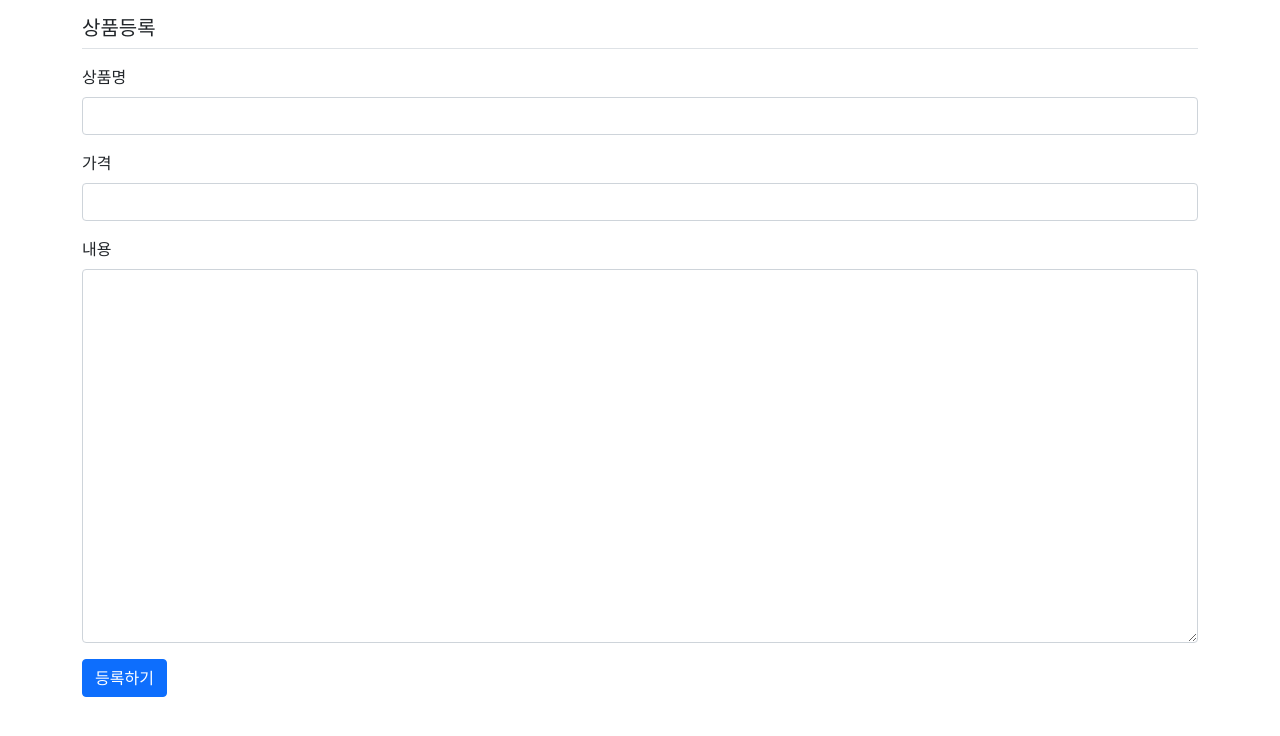
After one commit to wndyd0131/Season_Mall, a Django app: page /SeasonMall/addition/ in a window 1280 px wide. The commit adds this page. Shown: the top 736 px of the page. Run offline with Django 4.2, Linux system fonts and the light colour scheme.

Commit message:
added prdt_add_link, linked to database

```diff
--- /dev/null
+++ b/SeasonMall/forms.py
@@ -0,0 +1,7 @@
+from django import forms
+from SeasonMall.models import Product
+
+class AdditionForm(forms.ModelForm):
+  class Meta:
+    model = Product
+    fields = ['name', 'price', 'content']
--- a/SeasonMall/models.py
+++ b/SeasonMall/models.py
@@ -6,14 +6,23 @@ class User(models.Model):
   pw = models.CharField(max_length=100)
   name = models.CharField(max_length=50)
   email = models.CharField(max_length=30, unique=True)
+  phone_num = models.IntegerField(blank=False)
   created_date = models.DateTimeField()
+
+  def __str__(self):
+    return self.id
 
 class Product(models.Model):
   id = models.BigAutoField(primary_key=True)
-  name = models.CharField(max_length=100)
+  name = models.CharField(max_length=100, blank=False)
   price = models.IntegerField(blank=False)
+  content = models.TextField()
+  created_date = models.DateTimeField()
 
-
+  # image = models.ImageField(upload_to=None, height_field=None,width_field=None,max_length=100)
+  # seller = models.ForeignKey(User, on_delete=models.PROTECT, blank=False)
+  def __str__(self):
+    return self.name
 
 class BuyList(models.Model):
   product = models.ForeignKey(Product, on_delete=models.PROTECT)
--- a/SeasonMall/urls.py
+++ b/SeasonMall/urls.py
@@ -6,4 +6,5 @@ app_name = 'SeasonMall'
 urlpatterns = [
     path('', views.index, name = 'index'),
     path('prdt_mngm/', views.prdt_mngm, name='prdt_mngm'),
+    path('addition/', views.addition, name='addition'),
 ]
--- a/SeasonMall/views.py
+++ b/SeasonMall/views.py
@@ -1,5 +1,8 @@
-from django.shortcuts import render
+from django.shortcuts import render,redirect
 from django.http import HttpResponse
+from django.utils import timezone
+from .forms import AdditionForm
+from .models import User, Product
 # Create your views here.
 def index(request):
   msg = 'hi'
@@ -7,3 +10,18 @@ def index(request):
 
 def prdt_mngm(request):
   return render(request, 'SeasonMall/prdt_mngm.html')
+
+def addition(request): #POST
+  if request.method == 'POST':
+    form = AdditionForm(request.POST)
+    if form.is_valid(): #if valid
+      product = form.save(commit=False)
+      product.created_date = timezone.now()
+      #판매자 정보
+      #이미지 정보
+      product.save()
+      return redirect('SeasonMall:index')
+  else: #GET
+    form = AdditionForm()
+  context = {'form':form}
+  return render(request, 'SeasonMall/prdt_form.html', context)
--- /dev/null
+++ b/templates/SeasonMall/prdt_form.html
@@ -0,0 +1,46 @@
+{% load static %}
+<!doctype html>
+<html lang="ko">
+<head>
+    <!-- Required meta tags -->
+    <meta charset="utf-8">
+    <meta name="viewport" content="width=device-width, initial-scale=1">
+    <!-- Bootstrap CSS -->
+    <link href="https://cdn.jsdelivr.net/npm/bootstrap@5.0.2/dist/css/bootstrap.min.css" rel="stylesheet" integrity="sha384-EVSTQN3/azprG1Anm3QDgpJLIm9Nao0Yz1ztcQTwFspd3yD65VohhpuuCOmLASjC" crossorigin="anonymous">
+    <!-- pybo CSS -->
+    <link rel="stylesheet" type="text/css" href="{% static 'style.css' %}">
+    <title>상품 등록 폼</title>
+</head>
+<body>
+  <div class="container">
+    <h5 class="border-bottom my-3 pb-2">상품등록</h3>
+    <form method="post" class="post-form my-3">
+      {% csrf_token %}
+      {% if forms.errors %}
+      <div class="alert alert-danger" role="alert">
+      {% for field in form %}
+        {% if field.errors %}
+        <strong>{{ field.label }}</strong>
+        {{ field.errors }}
+        {% endif %}
+      {% endfor %}
+      </div>
+      {% endif %}
+      <form>
+        <div class="mb-3">
+          <label for="name" class="form-label">상품명</label>
+          <input type="text" class="form-control" name="name" id="name" value="{{ form.name.value|default_if_none:'' }}"/>
+        </div>
+        <div class="mb-3">
+          <label for="price" class="form-label">가격</label>
+          <input type="number" class="form-control" name = "price" id="price" value="{{ form.price.value|default_if_none:'' }}"/>
+        </div>
+        <div class="mb-3">
+          <label for="content" class="form-label">내용</label>
+          <textarea class="form-control" name = "content" id="content" rows="15">{{ form.content.value|default_if_none:'' }}</textarea>
+        </div>
+        <button type="submit" class="btn btn-primary">등록하기</button>
+      </form>
+    </div>
+</body>
+</html>
--- a/templates/navbar.html
+++ b/templates/navbar.html
@@ -25,7 +25,9 @@
         </li>
 
         <li class="prdt_mngm nav-item">
+          {% if user.is_authenticated %}
           <a href="{% url 'SeasonMall:prdt_mngm' %}"><button class="nav-link">상품 등록/삭제</button></a>
+          {% endif %}
         </li>
 
         <li class="nav-item">
```
Also changed, not shown: templates/SeasonMall/prdt_mngm.html (+6 -8 lines), SeasonMall/migrations/0001_initial.py.
